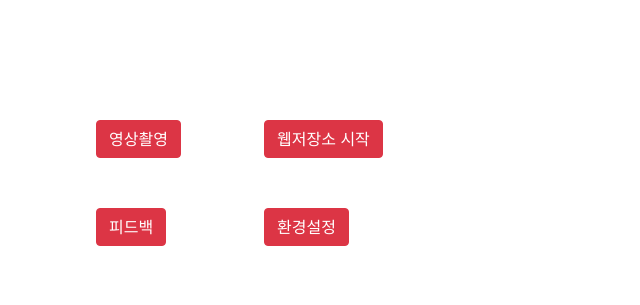
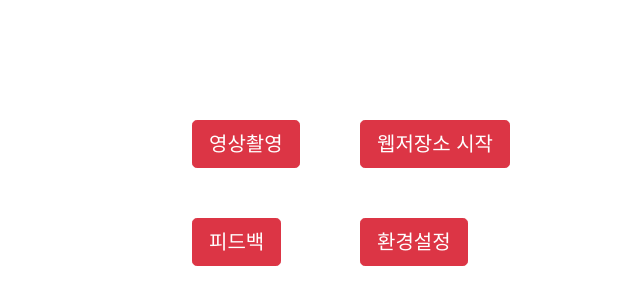
Before and after one commit to contail/moca_init, a Django app: page /settings/main_index/ in a window 1280 px wide. Shown: the top 305 px of the page, without its empty margins (0-640 px from the left). Run offline with Django 3.2, Linux system fonts and the light colour scheme; parts of the project's set-up code (start-up, migrations or seed data) failed here and were passed over; some libraries are stand-ins or nearby versions.

Commit message:
edit button size

```diff
--- a/templates/index.html
+++ b/templates/index.html
@@ -9,13 +9,13 @@
 </head>
 <div style="width:480px; height:160px; ">
 
-  <div style="float:left; width:20%; height: 10%; margin-left:20%; margin-top:25%;">
-    <button id="recode" name="open" onclick="window.open('../recode_video','popUpWindow','height=360,width=500,left=0,top=0,resizable=yes,scrollbars=yes,toolbar=yes,menubar=no,location=no,directories=no, status=yes');" data-toggle="modal" class="btn btn-danger" > 영상촬영  </button>
-    <button id="feedback" name="open" onclick="window.open('../feedback','popUpWindow','height=340,width=480,left=0,top=0,resizable=yes,scrollbars=yes,toolbar=yes,menubar=no,location=no,directories=no, status=yes');" data-toggle="modal" class="btn btn-danger"style="margin-top:50px"> 피드백  </button>
+  <div style="float:left; width:20%; height: 10%; margin-left:40%; margin-top:25%;">
+    <button id="recode" name="open" onclick="window.open('../recode_video','popUpWindow','height=360,width=500,left=0,top=0,resizable=yes,scrollbars=yes,toolbar=yes,menubar=no,location=no,directories=no, status=yes');" data-toggle="modal" class="btn btn-danger btn-lg" > 영상촬영  </button>
+    <button id="feedback" name="open" onclick="window.open('../feedback','popUpWindow','height=340,width=480,left=0,top=0,resizable=yes,scrollbars=yes,toolbar=yes,menubar=no,location=no,directories=no, status=yes');" data-toggle="modal" class="btn btn-danger btn-lg"style="margin-top:50px"> 피드백  </button>
   </div>
   <div style="float:left; width:20%; height: 10%; margin-left:15%; margin-top:25%;">
-    <button id="web_server" name="open" href="#" data-toggle="modal" class="btn btn-danger"> 웹저장소 시작  </button>
-    <button id="env" name="open" onclick="window.open('../env_settings','popUpWindow','height=340,width=480,left=0,top=0,resizable=yes,scrollbars=yes,toolbar=yes,menubar=no,location=no,directories=no, status=yes');" data-toggle="modal" class="btn btn-danger" style="margin-top:50px"> 환경설정  </button>
+    <button id="web_server" name="open" href="#" data-toggle="modal" class="btn btn-danger btn-lg"> 웹저장소 시작  </button>
+    <button id="env" name="open" onclick="window.open('../env_settings','popUpWindow','height=340,width=480,left=0,top=0,resizable=yes,scrollbars=yes,toolbar=yes,menubar=no,location=no,directories=no, status=yes');" data-toggle="modal" class="btn btn-danger btn-lg" style="margin-top:50px"> 환경설정  </button>
   </div>
 
 
```
